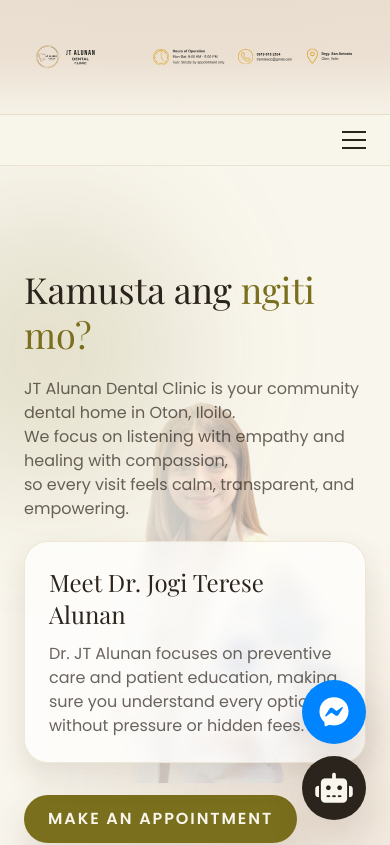
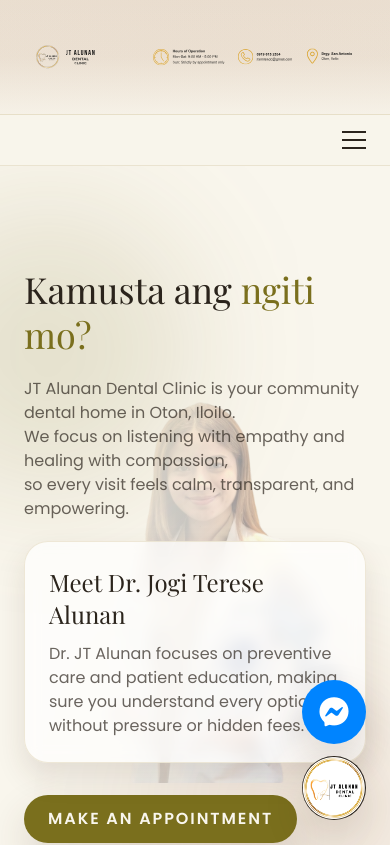
Before and after one commit to Maricklabs/jtalunan-dental-webapp, a Next.js app: page / in a window 390 px wide. Shown: the top 845 px of the page. Built offline with nearby package versions, Linux system fonts and the light colour scheme; a web font is replaced by a local one.

Commit message:
Mobile Responsive updates'

```diff
--- a/src/app/layout.tsx
+++ b/src/app/layout.tsx
@@ -56,7 +56,11 @@
               className="flex h-16 w-16 items-center justify-center rounded-full bg-ink text-cream shadow-lift transition hover:-translate-y-0.5"
               aria-label="Open chatbot"
             >
-              <i className="fa-solid fa-robot text-3xl" aria-hidden="true" />
+              <img
+                src="/images/Logo_wbg.png"
+                alt="JT Alunan Dental Clinic"
+                className="h-16 w-16 object-contain"
+              />
             </button>
           </div>
           <FooterWrapper />
```
